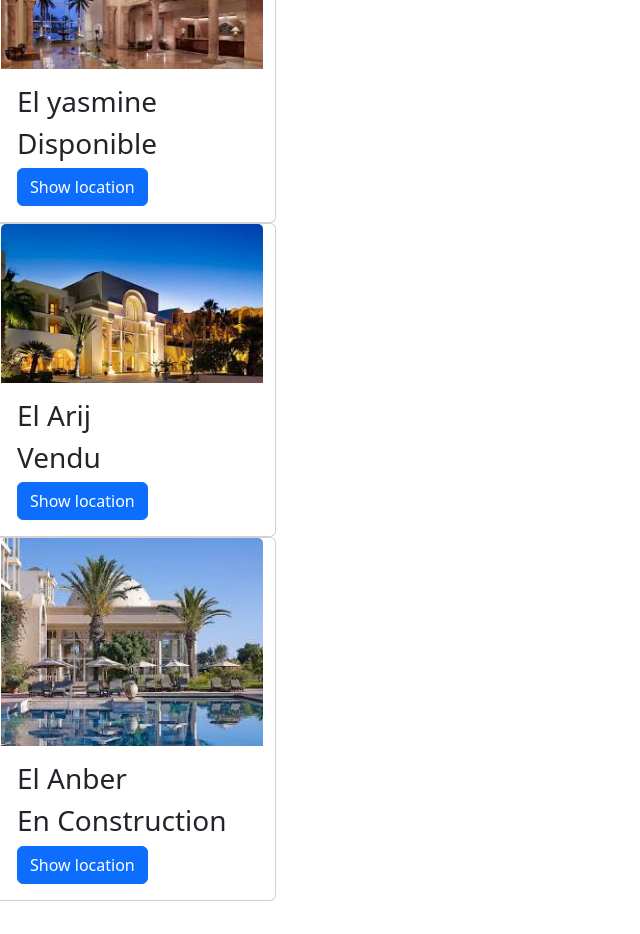
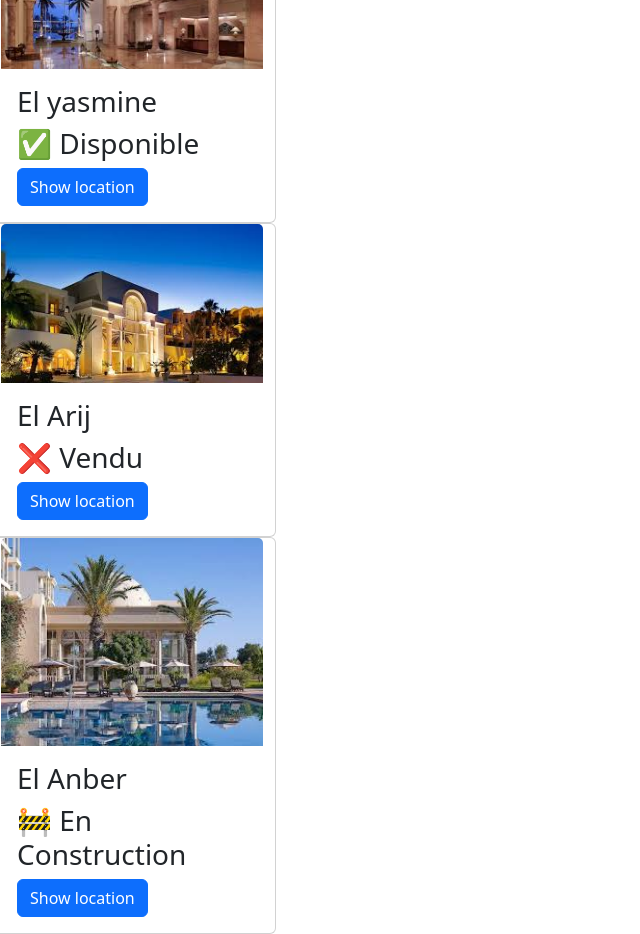
Before and after one commit to Harounjlassi/HarounJlassi_workshop_Angular_4Arctic2, an Angular app: page / in a window 1280 px wide. Shown: the part 520-1454 px from the top of the page, without its empty margins (0-640 px from the left). Before the commit the page ends 1421 px from the top, so only its background shows below. Built offline with nearby package versions, Linux system fonts and the light colour scheme.

Commit message:
add: statusIcon

```diff
--- a/src/app/residences/residences.component.html
+++ b/src/app/residences/residences.component.html
@@ -6,7 +6,11 @@
             <img [src]="residence.image" class="card-img-top" alt="...">
             <div class="card-body">
               <h3 class="card-title">{{residence.name}}</h3>
-              <h3 class="card-text">{{residence.status}}</h3>
+              <h3 class="card-text">
+                <span *ngIf="residence.status=== 'Disponible'">✅ Disponible</span>
+                <span *ngIf="residence.status=== 'Vendu'">❌ Vendu</span>
+                <span *ngIf="residence.status=== 'En Construction'">🚧 En Construction</span>
+              </h3>
  <button class="btn btn-primary" (click)="showAddress(residence.address)">
   Show location
 </button>
```
